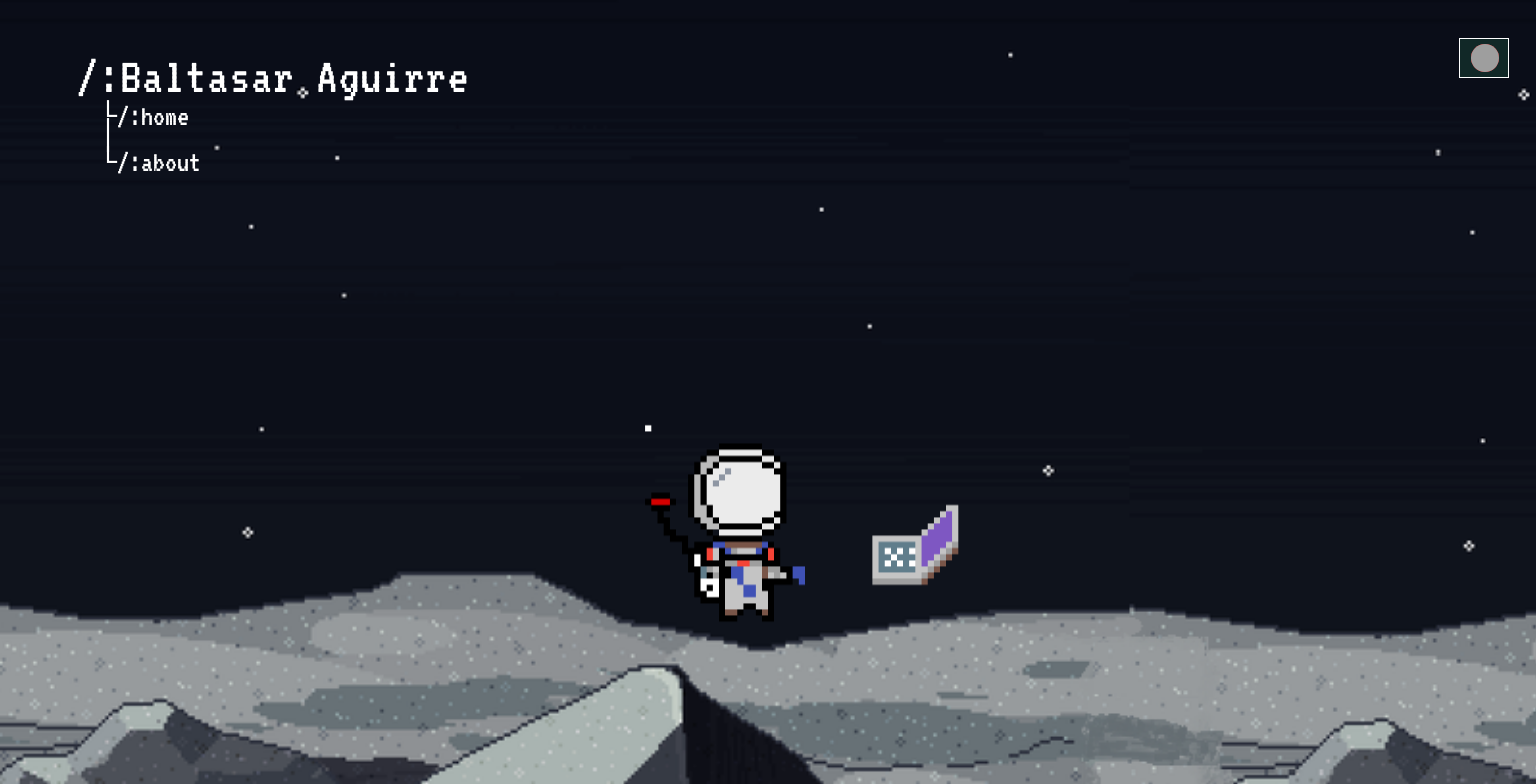
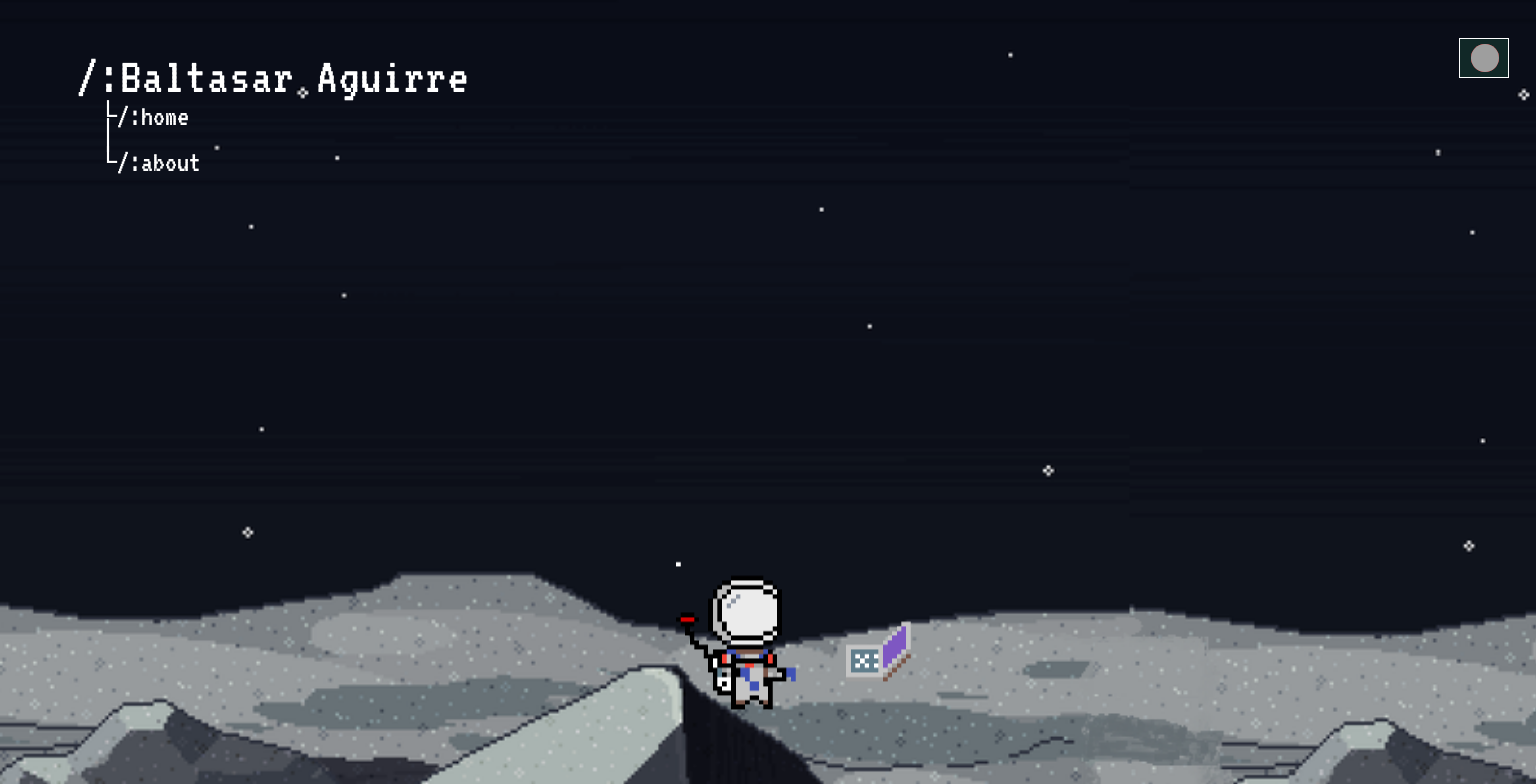
Before and after one commit to Baltaguirre/myportfolio, a React (Create React App) app in the folder my-portfolio/: page / in a window 1536 px wide. Shown: the top 784 px of the page. Built offline with nearby package versions, Linux system fonts and the light colour scheme; no server answers; grey boxes are pictures that could not be loaded.

Commit message:
(src/Components/Landing.css): add responsive styles to #animated-example

```diff
--- a/my-portfolio/src/Components/Landing/Landing.css
+++ b/my-portfolio/src/Components/Landing/Landing.css
@@ -94,10 +94,24 @@ border-radius: 50%;
 
  #animated-example{
      margin-top:7%;
-     margin-left:30%;
-     width:40%;
-     height:50%;
+     margin-left:35%;
+     width:30%;
+     height:40%;
      cursor: pointer;
      border-radius: 100%;
 
  }
+
+ @media screen and (min-width:1400px) {
+
+  #animated-example{
+    margin-top:20%;
+    margin-left:35%;
+    width:30%;
+    height:40%;
+    cursor: pointer;
+    border-radius: 100%;
+
+}
+
+ }
```
